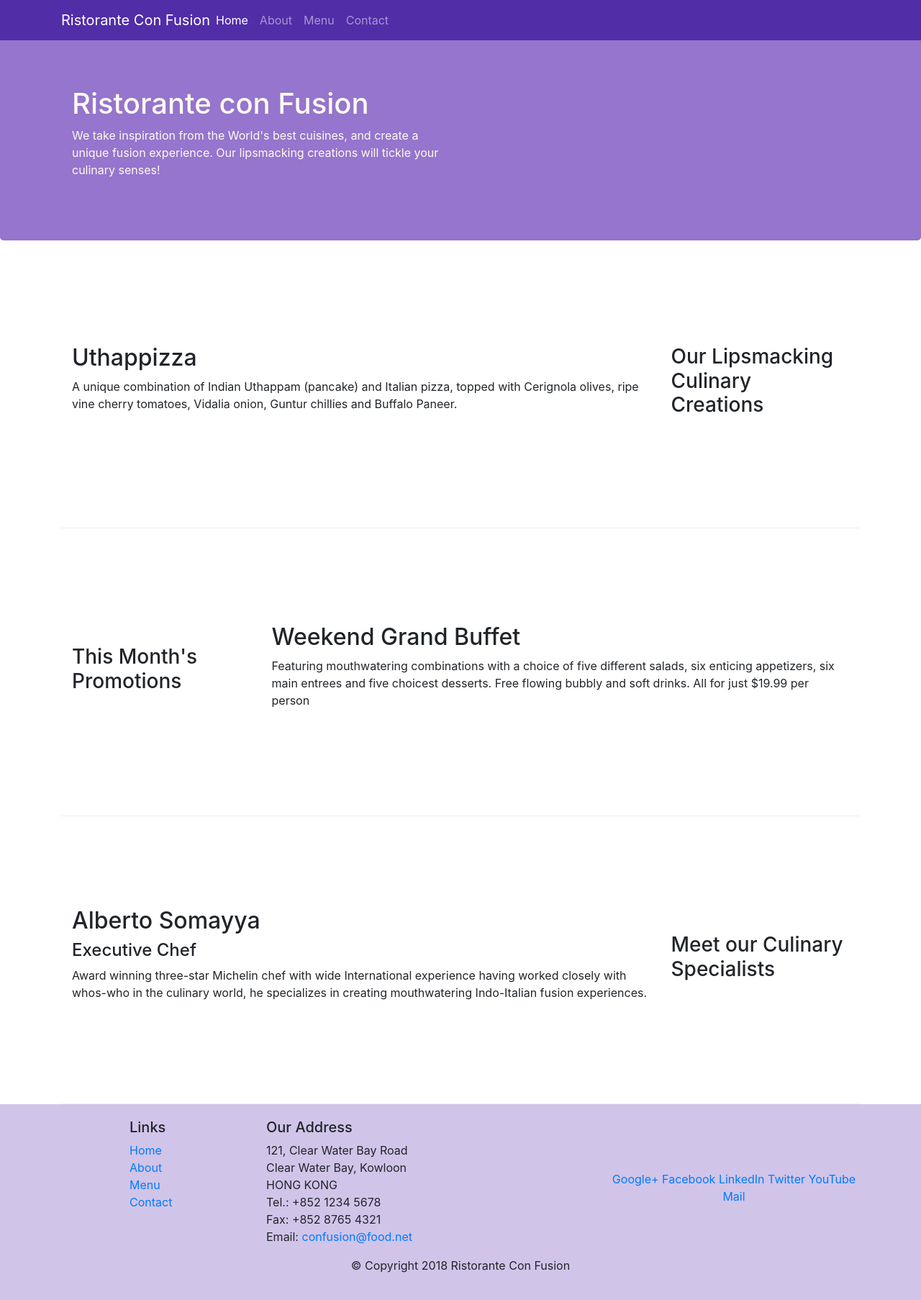
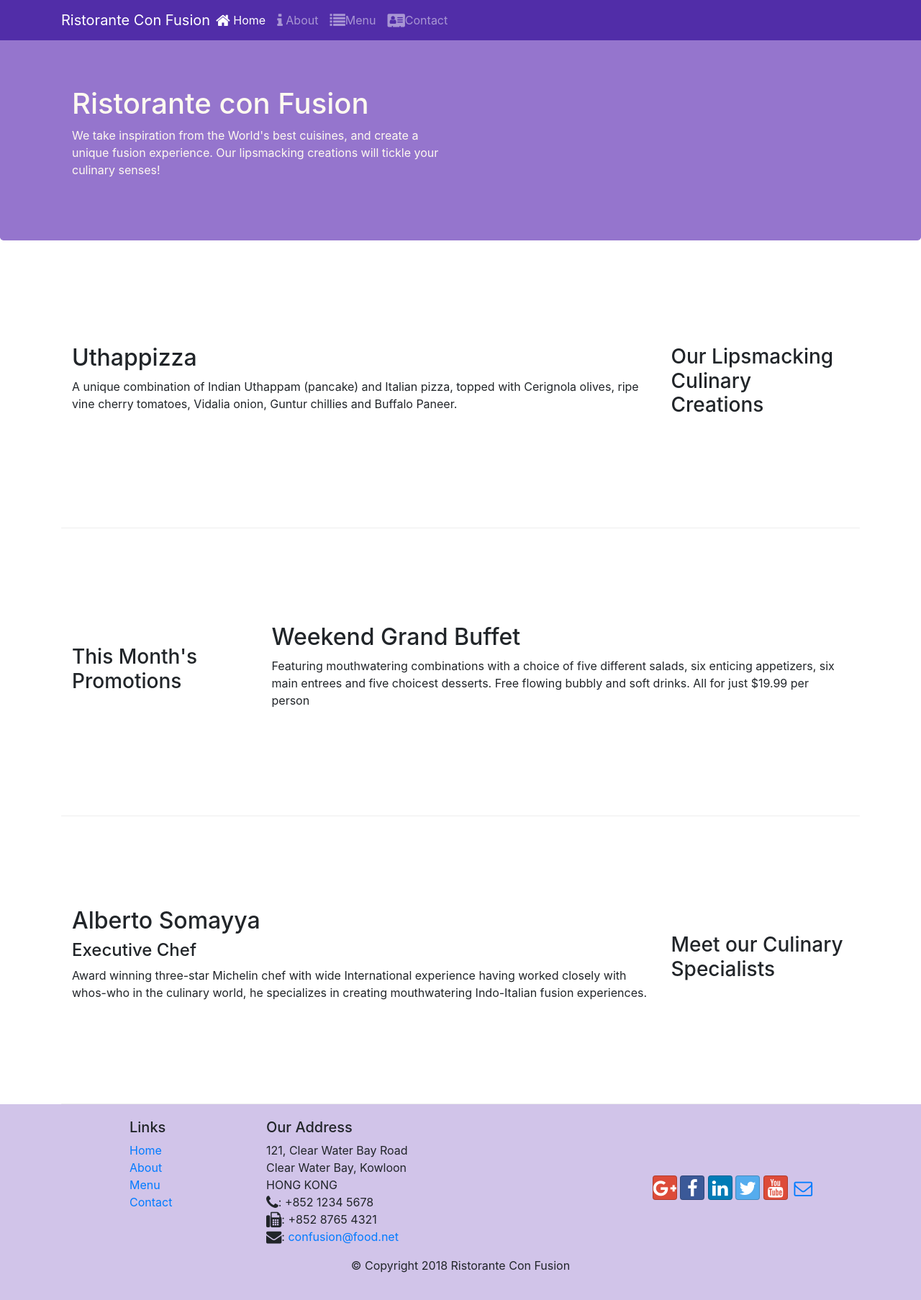
Before and after one commit to ginnyyadav/conFusion, a website: page index.html in a window 1280 px wide. Shown: the whole page at 72% size. Drawn offline with nearby package versions, Linux system fonts and the light colour scheme.

Commit message:
Icon Fonts

```diff
--- a/aboutus.html
+++ b/aboutus.html
@@ -9,6 +9,8 @@
 
   <!-- Bootstrap CSS -->
   <link rel="stylesheet" href="node_modules/bootstrap/dist/css/bootstrap.min.css" />
+  <link rel="stylesheet" href="node_modules/font-awesome/css/font-awesome.min.css" />
+  <link rel="stylesheet" href="node_modules/bootstrap-social/bootstrap-social.css" />
   <link rel="stylesheet" href="css/styles.css" />
   <title>Ristorante Con Fusion: About Us</title>
 </head>
@@ -22,10 +24,10 @@
       <a class="navbar-brand mr-auto" href="index.html">Ristorante Con Fusion</a>
       <div class="collapse navbar-collapse" id="Navbar">
         <ul class="navbar-nav mr-auto">
-          <li class="nav-item"><a class="nav-link" href="index.html">Home</a></li>
-          <li class="nav-item active"><a class="nav-link" href="#">About</a></li>
-          <li class="nav-item"><a class="nav-link" href="#">Menu</a></li>
-          <li class="nav-item"><a class="nav-link" href="#">Contact</a></li>
+          <li class="nav-item"><a class="nav-link" href="index.html"><span class=" fa fa-home fa-lg"></span>Home</a></li>
+          <li class="nav-item active"><a class="nav-link" href="#"><span class=" fa fa-info fa-lg"></span>About</a></li>
+          <li class="nav-item"><a class="nav-link" href="#"><span class="fa fa-list fa-lg"></span>Menu</a></li>
+          <li class="nav-item"><a class="nav-link" href="#"><span class="fa fa-address-card fa-lg"></span>Contact</a></li>
         </ul>
       </div>
     </div>
@@ -143,19 +145,19 @@
             121, Clear Water Bay Road<br />
             Clear Water Bay, Kowloon<br />
             HONG KONG<br />
-            Tel.: +852 1234 5678<br />
-            Fax: +852 8765 4321<br />
-            Email: <a href="mailto:confusion@food.net">confusion@food.net</a>
+            <i class="fa fa-phone fa-lg"></i>: +852 1234 5678<br />
+            <i class="fa fa-fax fa-lg"></i>: +852 8765 4321<br />
+            <i class="fa fa-envelope fa-lg"></i>: <a href="mailto:confusion@food.net">confusion@food.net</a>
           </address>
         </div>
         <div class="col-12 col-sm-4 align-self-center">
           <div class="text-center">
-            <a href="http://google.com/+">Google+</a>
-            <a href="http://www.facebook.com/profile.php?id=">Facebook</a>
-            <a href="http://www.linkedin.com/in/">LinkedIn</a>
-            <a href="http://twitter.com/">Twitter</a>
-            <a href="http://youtube.com/">YouTube</a>
-            <a href="mailto:">Mail</a>
+            <a  class="btn btn-social-icon btn-google" href="http://google.com/+"><i class="fa fa-google-plus fa-lg"></i></a>
+            <a class="btn btn-social-icon btn-facebook" href="http://www.facebook.com/profile.php?id="><i class="fa fa-facebook fa-lg"></i></a>
+            <a class="btn btn-social-icon btn-linkedin" href="http://www.linkedin.com/in/"><i class="fa fa-linkedin fa-lg"></i></a>
+            <a class="btn btn-social-icon btn-twitter" href="http://twitter.com/"><i class="fa fa-twitter fa-lg"></i></a>
+            <a class="btn btn-social-icon btn-google" href="http://youtube.com/"><i class="fa fa-youtube fa-lg"></i></a>
+            <a class="btn btn-social-icon" href="mailto:"><i class="fa fa-envelope-o fa-lg"></i></a>
           </div>
         </div>
       </div>
--- a/index.html
+++ b/index.html
@@ -9,7 +9,9 @@
 
   <!-- Bootstrap CSS -->
   <link rel="stylesheet" href="node_modules/bootstrap/dist/css/bootstrap.min.css" />
-  <link rel="stylesheet" href="css/styles.css" />
+  <link rel="stylesheet" href="node_modules/font-awesome/css/font-awesome.min.css" />
+  <link rel="stylesheet" href="node_modules/bootstrap-social/bootstrap-social.css" />
+  <link rel="stylesheet" href="css/styles.css"/>
   <title>Ristorante Con Fusion</title>
 </head>
 
@@ -22,10 +24,10 @@
       <a class="navbar-brand mr-auto" href="#">Ristorante Con Fusion</a>
       <div class="collapse navbar-collapse" id="Navbar">
         <ul class="navbar-nav mr-auto">
-          <li class="nav-item active"><a class="nav-link" href="#">Home</a></li>
-          <li class="nav-item"><a class="nav-link" href="aboutus.html">About</a></li>
-          <li class="nav-item"><a class="nav-link" href="#">Menu</a></li>
-          <li class="nav-item"><a class="nav-link" href="#">Contact</a></li>
+          <li class="nav-item active"><a class="nav-link" href="#"><span class="fa fa-home fa-lg"></span> Home</a></li>
+          <li class="nav-item"><a class="nav-link" href="aboutus.html"><span class="fa fa-info fa-lg"></span> About</a></li>
+          <li class="nav-item"><a class="nav-link" href="#"><span class="fa fa-list fa-lg"></span>Menu</a></li>
+          <li class="nav-item"><a class="nav-link" href="#"><span class="fa fa-address-card fa-lg"></span>Contact</a></li>
         </ul>
       </div>
     </div>
@@ -114,20 +116,20 @@
             121, Clear Water Bay Road<br />
             Clear Water Bay, Kowloon<br />
             HONG KONG<br />
-            Tel.: +852 1234 5678<br />
-            Fax: +852 8765 4321<br />
-            Email: <a href="mailto:confusion@food.net">confusion@food.net</a>
+            <i class="fa fa-phone fa-lg"></i>: +852 1234 5678<br />
+            <i class="fa fa-fax fa-lg"></i>: +852 8765 4321<br />
+            <i class="fa fa-envelope fa-lg"></i>: <a href="mailto:confusion@food.net">confusion@food.net</a>
           </address>
         </div>
         <div class="col-12 col-sm-4 align-self-center">
           <div class="text-center">
-            <a href="http://google.com/+">Google+</a>
-            <a href="http://www.facebook.com/profile.php?id=">Facebook</a>
-            <a href="http://www.linkedin.com/in/">LinkedIn</a>
-            <a href="http://twitter.com/">Twitter</a>
-            <a href="http://youtube.com/">YouTube</a>
-            <a href="mailto:">Mail</a>
-          </div>
+            <a class="btn btn-social-icon btn-google" href="http://google.com/+"><i class="fa fa-google-plus"></i></a>
+            <a class="btn btn-social-icon btn-facebook" href="http://www.facebook.com/profile.php?id="><i class="fa fa-facebook"></i></a>
+            <a class="btn btn-social-icon btn-linkedin" href="http://www.linkedin.com/in/"><i class="fa fa-linkedin"></i></a>
+            <a class="btn btn-social-icon btn-twitter" href="http://twitter.com/"><i class="fa fa-twitter"></i></a>
+            <a class="btn btn-social-icon btn-google" href="http://youtube.com/"><i class="fa fa-youtube"></i></a>
+            <a class="btn btn-social-icon" href="mailto:"><i class="fa fa-envelope-o"></i></a>
+        </div>
         </div>
       </div>
       <div class="row justify-content-center">
--- a/package.json
+++ b/package.json
@@ -15,6 +15,8 @@
   },
   "dependencies": {
     "bootstrap": "^4.0.0",
+    "bootstrap-social": "^5.1.1",
+    "font-awesome": "^4.7.0",
     "jquery": "^3.3.1",
     "popper.js": "^1.12.9"
   }
```
Also changed, not shown: 1 other file.
